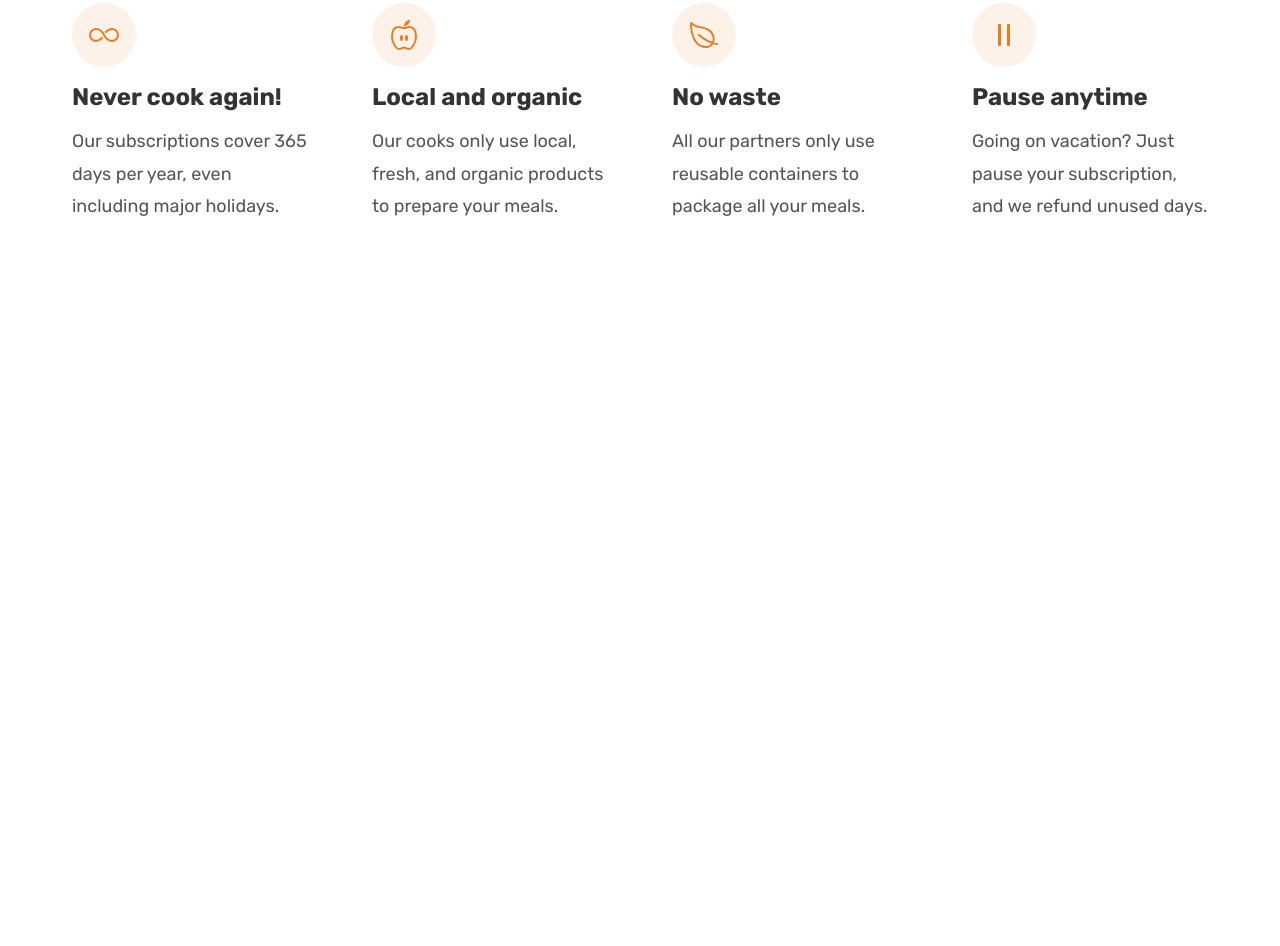
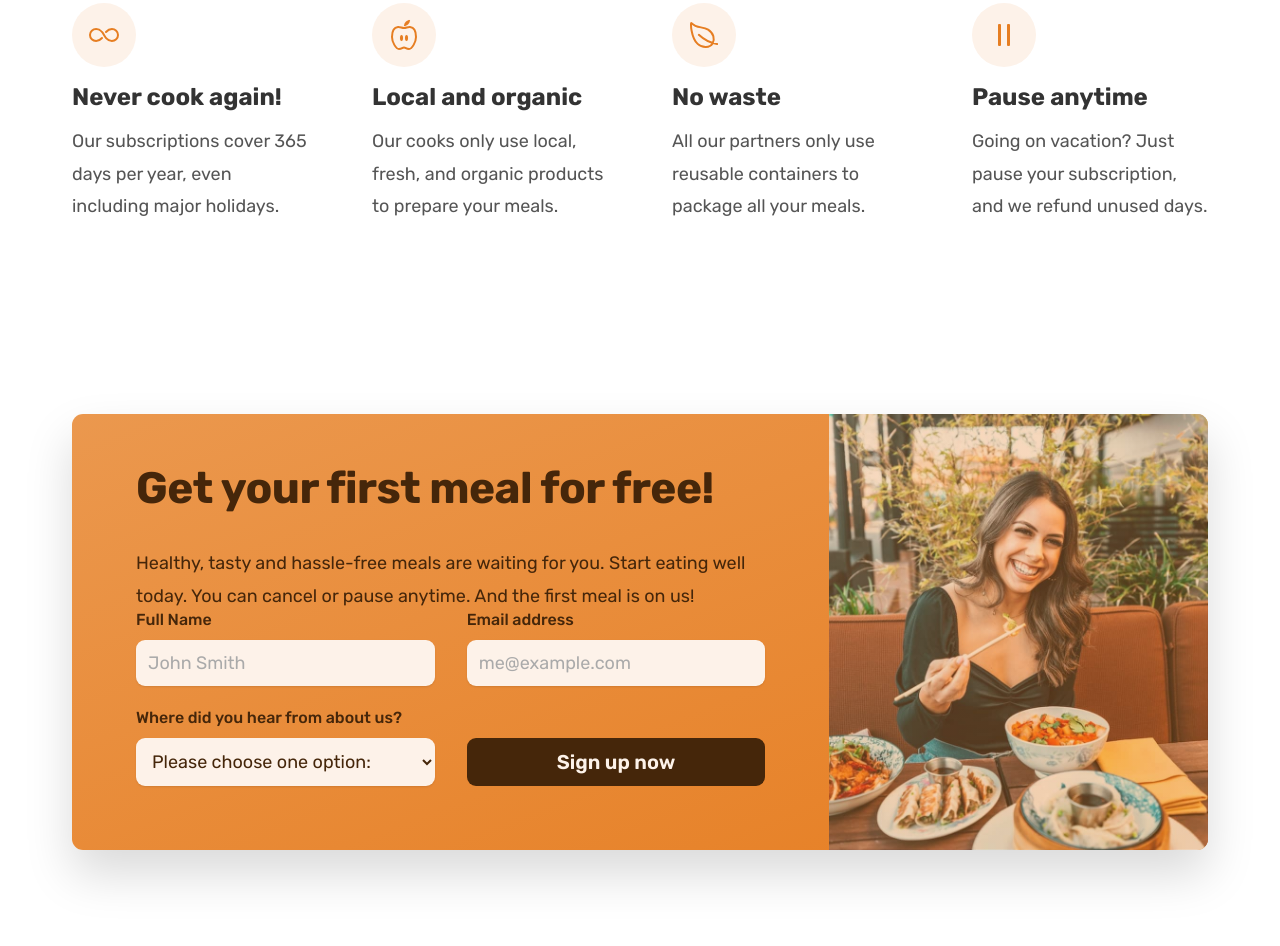
Before and after one commit to ankitt50/OmnifoodProject, a plain HTML site: page index.html in a window 1280 px wide. Shown: the part 5620-6566 px from the top of the page. Before the commit the page ends 5938 px from the top, so only its background shows below. Drawn offline with nearby package versions, Linux system fonts and the light colour scheme.

Commit message:
Call to action section completed

```diff
--- a/css/style.css
+++ b/css/style.css
@@ -4,6 +4,15 @@ to do global reset */
   padding: 0;
   margin: 0;
   box-sizing: border-box;
+}
+*:focus {
+  outline: none;
+
+  /* outline: 4px dotted #e67e22
+  outline-offset : 8px
+  */
+
+  box-shadow: 0 0 0 0.8rem rgba(230, 125, 34, 0.5);
 }
 
 body {
@@ -25,6 +34,10 @@ html {
 }
 
 .section-pricing {
+  padding: 9.6rem 0;
+}
+
+.section-cta {
   padding: 9.6rem 0;
 }
 
@@ -293,6 +306,93 @@ html {
   line-height: 1.8;
 }
 
+.cta {
+  display: grid;
+  grid-template-columns: 2fr 1fr;
+  /* background-color: #e67e22; */
+  box-shadow: 0 2.4rem 4.8rem rgb(0, 0, 0, 0.15);
+  border-radius: 11px;
+  /* background-image: linear-gradient(90 deg, red, #e67e22); */
+  /*                                 to make it vertical,  start color,  end color*/
+  /* background-image: linear-gradient(to right, red, #e67e22);
+  background-image: linear-gradient(to left, red, #e67e22); */
+  background-image: linear-gradient(to right bottom, #eb984e, #e67e22);
+
+  /* height: 50rem; */
+  overflow: hidden;
+}
+
+.cta-text-box {
+  padding: 4.8rem 6.4rem 6.4rem 6.4rem; /*Top Right Bottom Left*/
+  color: #45260a;
+}
+
+.cta-text {
+  font-size: 1.8rem;
+  line-height: 1.8;
+}
+
+.cta .heading-secondary {
+  color: #45260a;
+  margin-bottom: 3.2rem;
+}
+
+.cta-img-box {
+  background-image: linear-gradient(
+      to right bottom,
+      rgba(235, 151, 78, 0.35),
+      rgba(230, 125, 34, 0.35)
+    ),
+    url("../img/eating.jpg");
+  background-size: cover;
+  /* to make sure that no matter what the size
+  of the container the image will always cover it
+  entirely. */
+  background-position: center; /*  can be useful if the image size is bigger than the container*/
+}
+
+.cta-form {
+  display: grid;
+  grid-template-columns: 1fr 1fr;
+  column-gap: 3.2rem;
+  row-gap: 2.4rem;
+}
+
+.cta-form label {
+  display: block;
+  font-size: 1.6rem;
+  font-weight: 500;
+  margin-bottom: 1.2rem;
+}
+
+.cta-form input,
+.cta-form select {
+  width: 100%;
+  padding: 1.2rem;
+  font-size: 1.8rem;
+  /* by default it doesn't inherit font-family from body,
+  but we can force it to inherit */
+  font-family: inherit;
+
+  /* inherit keyword can be used for other CSS properties as
+  well, like 'color' */
+  color: inherit;
+
+  border: none;
+  background-color: #fdf2e9;
+  border-radius: 9px;
+  box-shadow: 0 1px 2px rgba(0, 0, 0, 0.1);
+}
+
+.cta-form input::placeholder {
+  color: #aaa;
+}
+
+.cta-form *:focus {
+  outline: none;
+  box-shadow: 0 0 0 0.8rem rgba(235, 242, 233, 0.5);
+}
+
 .heading-primary,
 .heading-secondary,
 .heading-tertiary {
@@ -345,6 +445,7 @@ html {
   margin-bottom: 4.8rem;
 }
 
+.btn,
 .btn:link,
 .btn:visited {
   font-size: 2rem;
@@ -353,12 +454,28 @@ html {
   display: inline-block;
   border-radius: 9px;
   font-weight: 600;
+  border: none;
+  cursor: pointer;
+  font-family: inherit;
+
   /* now when state is changed, it
   will be occur slowly.
 
   Always do it in the original state element
   */
   transition: all 0.3s;
+}
+
+.btn--form {
+  background-color: #45260a;
+  color: #fdf2e9;
+  align-self: end;
+  padding: 1.2rem;
+}
+
+.btn--form:hover {
+  background-color: #fff;
+  color: #555;
 }
 
 .btn--full:link,
--- a/index.html
+++ b/index.html
@@ -524,6 +524,40 @@
         </div>
       </div>
       </section>
+      <section class="section-cta">
+        <div class="container">
+          <div class="cta">
+          <div class="cta-text-box">
+            <h2 class="heading-secondary">Get your first meal for free!</h2>
+            <p class="cta-text">Healthy, tasty and hassle-free meals are waiting for you. Start eating well today. You can cancel or pause anytime. And the first meal is on us!</p>
+            <form class="cta-form" action="#">
+              <div>
+              <label for="full-name">Full Name</label>
+              <input id="full-name" type="text" placeholder="John Smith" required/>
+            </div>
+            <div>
+              <label for="email">Email address</label>
+              <input id="email" type="email" placeholder="me@example.com" required/>
+            </div>
+            <div>
+              <label for="select-where">Where did you hear from about us?</label>
+              <select id="select-where" required>
+                <option value="">Please choose one option:</option>
+                <option value="friends">Friends and Family</option>
+                <option value="youtube">Youtube</option>
+                <option value="podcast">Podcast</option>
+                <option value="ad">Facebook ad</option>
+                <option value="others">Other</option>
+              </select>
+            </div>
+              <button class="btn btn--form">Sign up now</button>
+
+            </form>
+          </div>
+          <div class="cta-img-box" role="img" aria-label="Woman enjoying food"></div>
+        </div>
+      </div>
+      </section>
     </main>
     <!-- taken from https://ionic.io/ionicons-->
     <script
```
